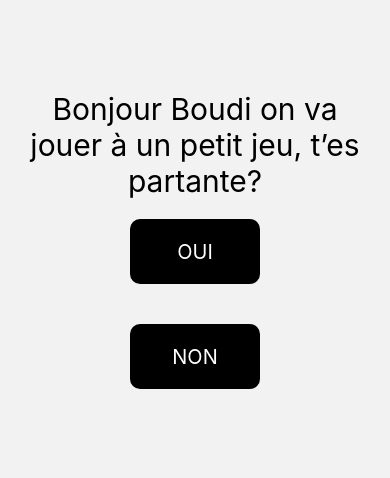
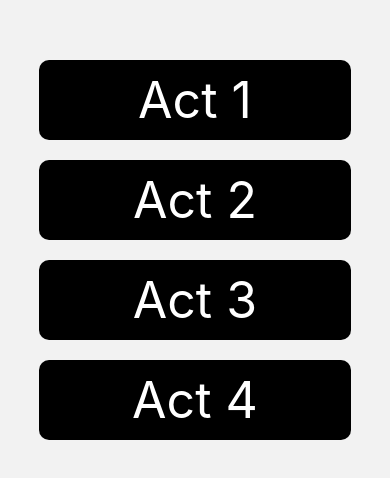
Before and after one commit to G33KM44N38/secret, a React Native app: screen /NavigationActScreen in a window 390 px wide. Shown: the part 172-650 px from the top of the page. Built offline with nearby package versions, Linux system fonts and the light colour scheme.

Commit message:
the apparence of the navigation act is done

```diff
--- a/App.js
+++ b/App.js
@@ -7,6 +7,7 @@ import HomeScreen from './screens/HOME/HomeScreen';
 import HomeAcceptedScreen from './screens/HOME/HomeAcceptedScreen';
 import HomeDeniedScreen from './screens/HOME/HomeDeniedScreen';
 import InputDateScreen from './screens/HOME/InputDateScreen';
+import NavigationActScreen from './screens/ACT/NavigationActScreen';
 
 const Stack = createNativeStackNavigator();
 
@@ -18,6 +19,7 @@ export default function App() {
           <Stack.Screen name='homeAcceptedScreen' component={HomeAcceptedScreen}/>
           <Stack.Screen name='HomeDeniedScreen' component={HomeDeniedScreen}/>
           <Stack.Screen name='InputDateScreen' component={InputDateScreen}/>
+          <Stack.Screen name='NavigationActScreen' component={NavigationActScreen}/>
         </Stack.Navigator>
       </NavigationContainer>
   );
--- /dev/null
+++ b/screens/ACT/NavigationActScreen.jsx
@@ -0,0 +1,40 @@
+import { SafeAreaView, Text, Pressable, StyleSheet } from 'react-native'
+import React from 'react'
+
+const NavigationActScreen = () => {
+  return (
+    <SafeAreaView style={{flex: 1, justifyContent: "center", alignItems: "center"}}>
+      <Pressable style={styles.button}>
+        <Text style={styles.text}>Act 1</Text>
+      </Pressable>
+      <Pressable style={styles.button}>
+        <Text style={styles.text}>Act 2</Text>
+      </Pressable>
+      <Pressable style={styles.button}>
+        <Text style={styles.text}>Act 3</Text>
+      </Pressable>
+      <Pressable style={styles.button}>
+        <Text style={styles.text}>Act 4</Text>
+      </Pressable>
+    </SafeAreaView>
+  )
+}
+
+const styles = StyleSheet.create({
+  button: {
+    backgroundColor: "black",
+    width: "80%",
+    margin: 10,
+    borderRadius: 10,
+    alignItems: "center",
+    justifyContent: "center"
+  },
+  text: {
+    color: "white",
+    fontSize: 50,
+    padding: 10,
+  }
+
+})
+
+export default NavigationActScreen
--- a/screens/HOME/InputDateScreen.jsx
+++ b/screens/HOME/InputDateScreen.jsx
@@ -1,13 +1,13 @@
 import { SafeAreaView, Text, Pressable, StyleSheet, TextInput } from 'react-native'
 import React, {useState} from 'react'
 
-const InputDateScreen = () => {
+const InputDateScreen = ({navigation}) => {
 
   const [Date, setDate] = useState()
 
   const validateDate = () => {
     if (Date == "24/01/2022")
-      console.log(Date);
+      navigation.navigate('NavigationActScreen')
   }
 
   return (
```
